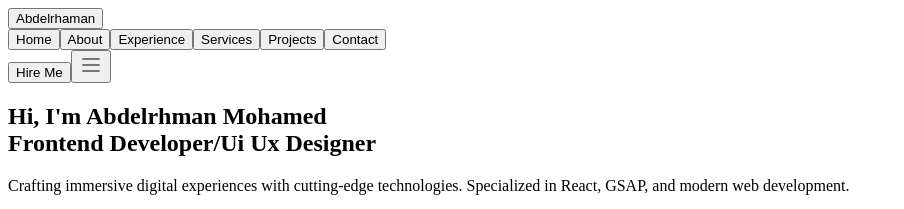
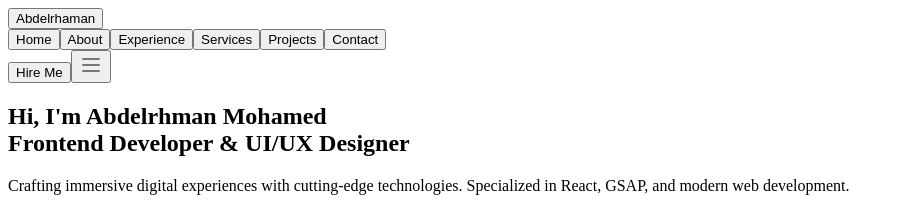
Before and after one commit to Abdelrhman-Hegab/Portfolio, a Next.js app: page /Index in a window 1280 px wide. Shown: the top 209 px of the page, without its empty margins (0-904 px from the left). Built offline with nearby package versions, Linux system fonts and the light colour scheme.

Commit message:
Edited About title second time

```diff
--- a/src/components/Hero.tsx
+++ b/src/components/Hero.tsx
@@ -110,7 +110,7 @@ const Hero = () => {
             </span>
             <br />
             <span className="text-2xl md:text-2xl lg:text-3xl font-light text-[#8aefff]">
-              Frontend Developer/Ui Ux Designer
+              Frontend Developer & UI/UX Designer
             </span>
           </h1>
 
```
